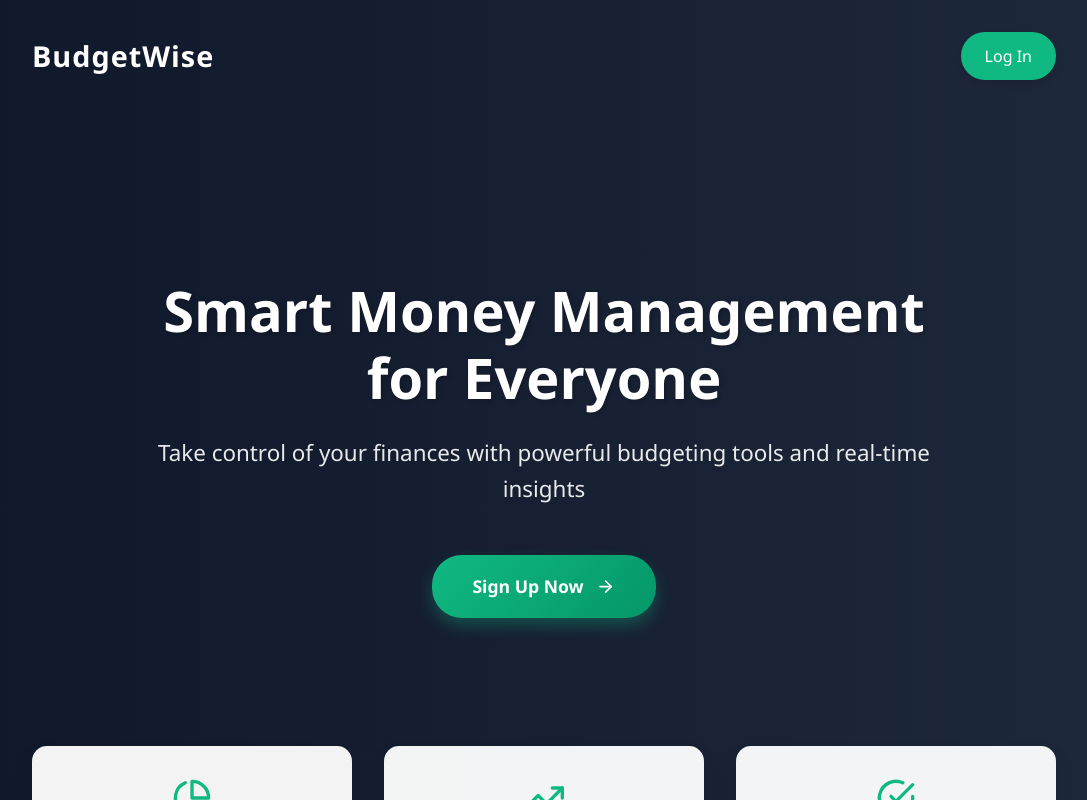
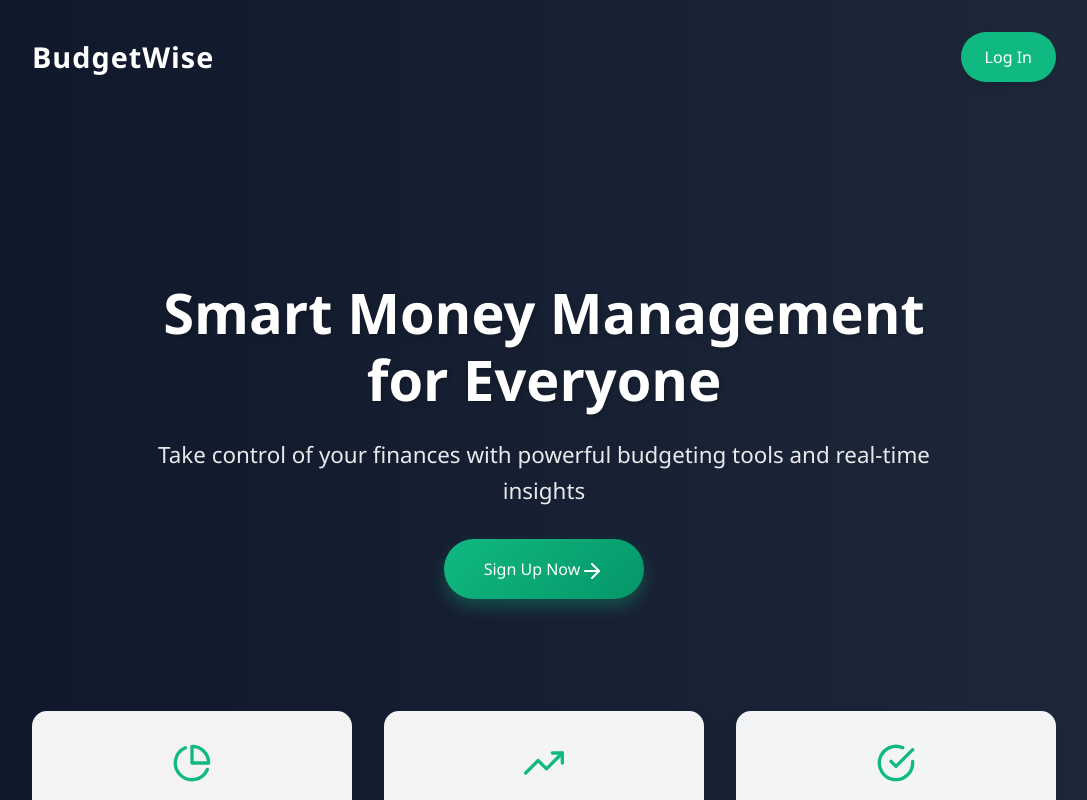
Before and after one commit to WanderingWalnut/SENG401-Final-Project, a React (Vite) app in the folder frontend/BudgetWise/: page / in a window 1280 px wide. Shown: the whole page, without its empty margins (96-1183 px from the left). Built offline with nearby package versions, Linux system fonts and the light colour scheme.

Commit message:
Fixed double cliking button issue

```diff
--- a/frontend/BudgetWise/src/pages/landingPage.tsx
+++ b/frontend/BudgetWise/src/pages/landingPage.tsx
@@ -1,6 +1,6 @@
+import { color } from "framer-motion";
 import React, { useState } from "react";
 import { FiArrowRight, FiCheckCircle, FiPieChart, FiTrendingUp } from "react-icons/fi";
-import { backdropClasses } from "@mui/material";
 
 const LandingPage = () => {
     const [isHovered, setIsHovered] = useState(false);
@@ -11,29 +11,29 @@ const LandingPage = () => {
             {/* Navigation Bar */}
             <nav style={styles.nav}>
                 <div style={styles.logo}>BudgetWise</div>
-                <button
-                    style={{...styles.loginButton, backgroundColor: isLoginHovered ? '#059669' : '#10B981'}}
+                <a
+                    href="/login"
+                    style={{ ...styles.loginButton, backgroundColor: isLoginHovered ? '#059669' : '#10B981' }}
                     onMouseEnter={() => setIsLoginHovered(true)}
                     onMouseLeave={() => setIsLoginHovered(false)}
                 >
-                    <a href="/login" style={styles.buttonLink}>Log In</a>
-                </button>
+                    Log In
+                </a>
             </nav>
 
             {/* Hero Section */}
             <div style={styles.hero}>
                 <h1 style={styles.title}>Smart Money Management for Everyone</h1>
                 <p style={styles.subtitle}>Take control of your finances with powerful budgeting tools and real-time insights</p>
-                <button
-                    style={{...styles.ctaButton, transform: isHovered ? 'translateY(-2px)' : 'none'}}
+                <a
+                    href="/signup"
+                    style={{ ...styles.ctaButton, transform: isHovered ? 'translateY(-2px)' : 'none' }}
                     onMouseEnter={() => setIsHovered(true)}
                     onMouseLeave={() => setIsHovered(false)}
                 >
-                    <a href="/signup" style={styles.ctaLink}>
-                        Sign Up Now
-                        <FiArrowRight style={styles.ctaIcon} />
-                    </a>
-                </button>
+                    Sign Up Now
+                    <FiArrowRight style={styles.ctaIcon} />
+                </a>
             </div>
 
             {/* Features Grid */}
@@ -88,6 +88,7 @@ const styles = {
         cursor: "pointer",
         transition: "all 0.3s ease",
         boxShadow: "0 4px 6px rgba(0, 0, 0, 0.1)",
+        color: "white"
     },
     buttonLink: {
         textDecoration: "none",
@@ -123,6 +124,7 @@ const styles = {
         cursor: "pointer",
         transition: "all 0.3s ease",
         boxShadow: "0 8px 15px rgba(16, 185, 129, 0.3)",
+        color: "white",
     },
     ctaLink: {
         textDecoration: "none",
@@ -134,7 +136,8 @@ const styles = {
         gap: "0.8rem",
     },
     ctaIcon: {
-        fontSize: "1.2rem",
+        fontSize: "1.5rem",
+        verticalAlign: "middle",
     },
     features: {
         display: "grid",
```
